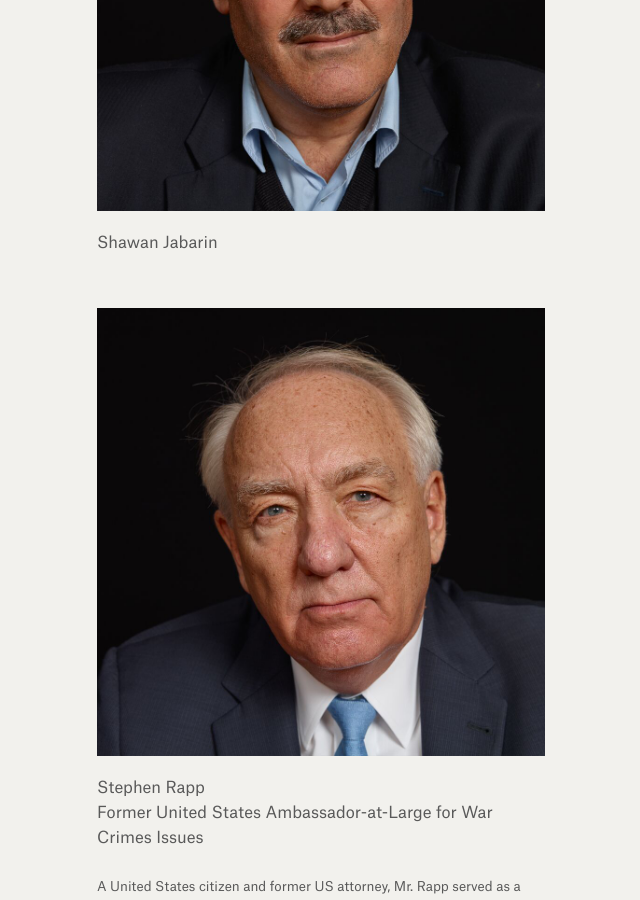
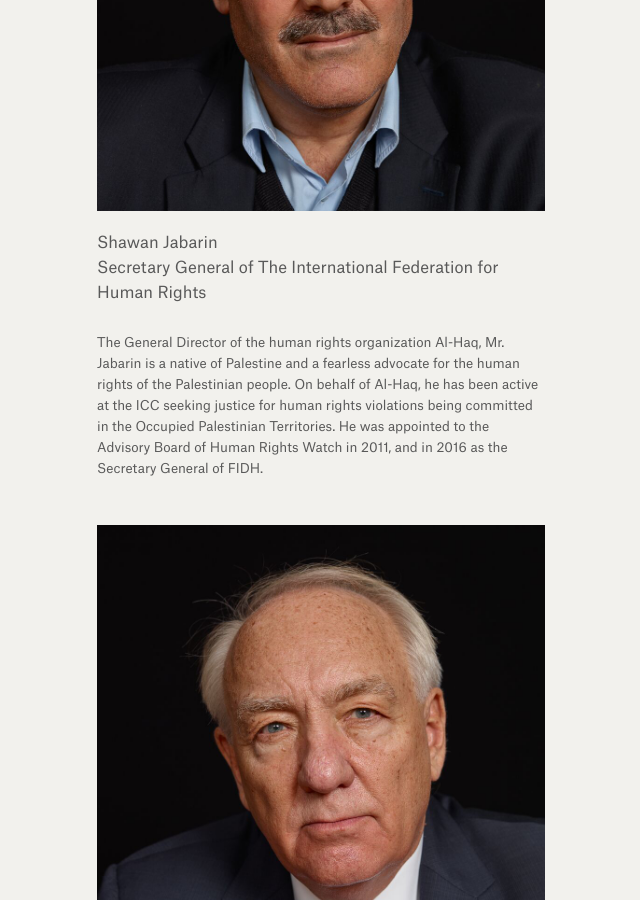
Before and after one commit to weights-and-measures/weights-and-measures.github.io, a Jekyll site: the page built from photographs.html, in a window 1280 px wide and 900 px high, scrolled down 31466 px. Shown: the whole window, without its empty margins (319-959 px from the left). Built offline with Jekyll 4.4.1, drawn with Linux system fonts in a browser that asks for light colours.

Commit message:
Updated Shawan Jabarin

```diff
--- a/_photographs/shawan-jabarin.markdown
+++ b/_photographs/shawan-jabarin.markdown
@@ -6,4 +6,7 @@ position: 13
 
 ![Shawan Jabarin.jpeg](/uploads/Shawan%20Jabarin.jpeg)
 
-Shawan Jabarin
+Shawan Jabarin <br> Secretary General of The International Federation for Human Rights
+
+
+The General Director of the human rights organization Al-Haq, Mr. Jabarin is a native of Palestine and a fearless advocate for the human rights of the Palestinian people. On behalf of Al-Haq, he has been active at the ICC seeking justice for human rights violations being committed in the Occupied Palestinian Territories. He was appointed to the Advisory Board of Human Rights Watch in 2011, and in 2016 as the Secretary General of FIDH.
```
